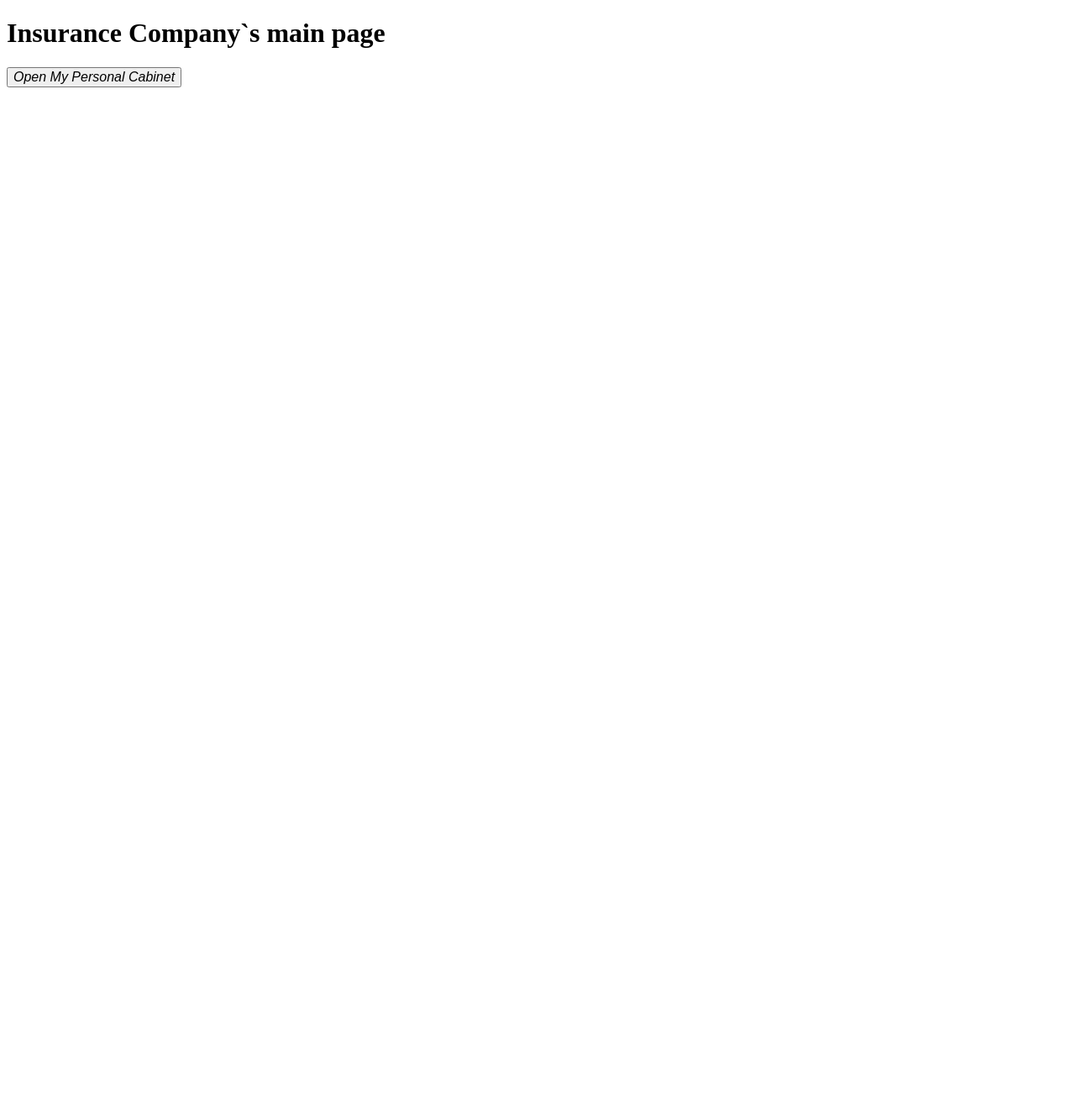
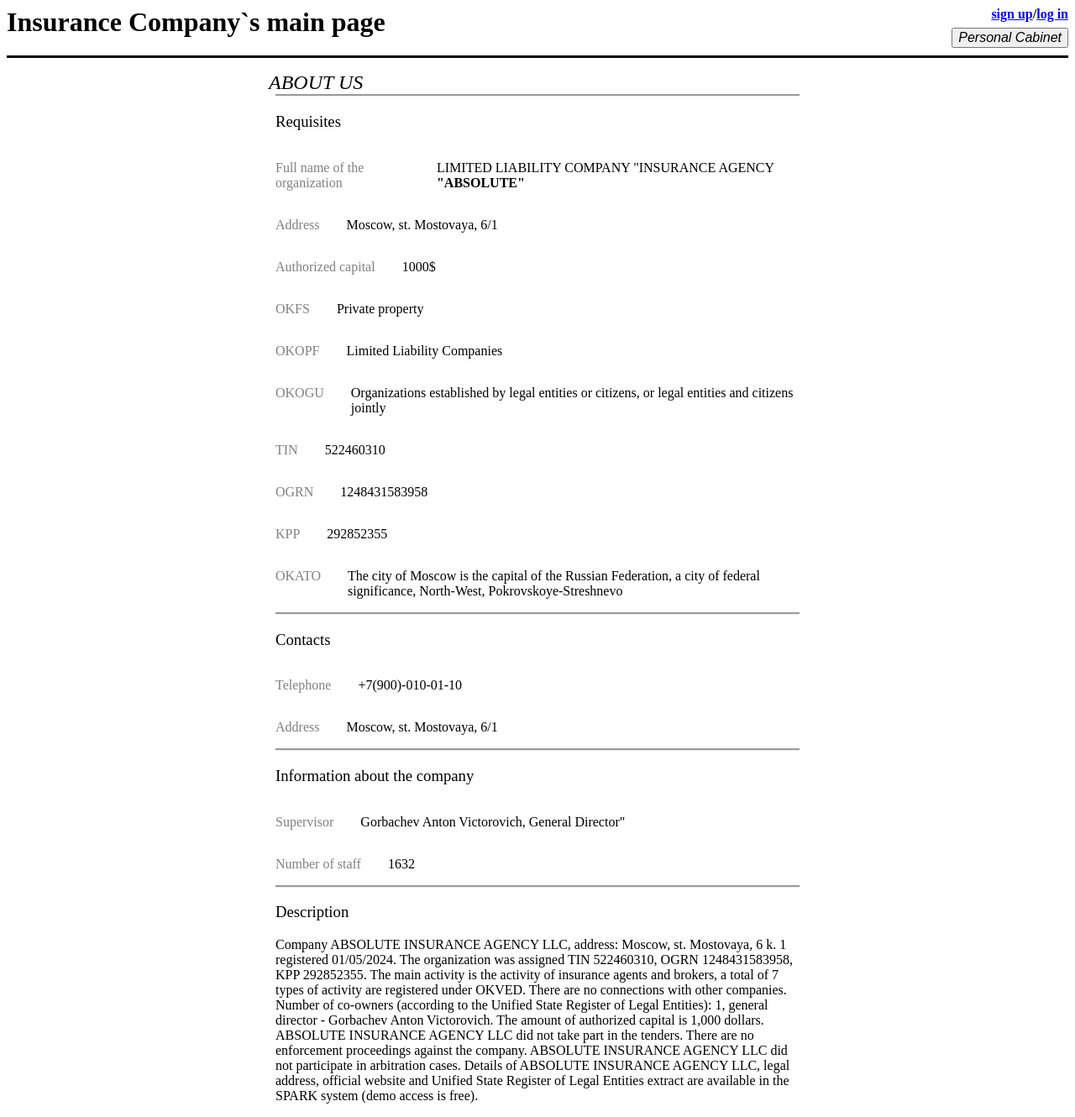
Before and after one commit to DocLivsey/PythonEducation, a Django app: page /insurance/ in a window 1280 px wide. Shown: the whole page at 84% size. Before the commit the page ends 104 px from the top, so only its background shows below. Run offline with Django 5.2, Linux system fonts and the light colour scheme; a user stored in the database is signed in; data comes from the database, SQL or seed files in the repository.

Commit message:
add divs blocks for site`s main page content
change method of logging into your personal account and add signup/login/logout

```diff
--- a/Practical Exercises/Personal Work №6 (Django The Unchained)/mysite/insurance/templates/insurance/index.html
+++ b/Practical Exercises/Personal Work №6 (Django The Unchained)/mysite/insurance/templates/insurance/index.html
@@ -6,18 +6,126 @@
 </head>
 <body>
 	<header>
-		<div>
-			<h1>
+		<div style="display: flex; justify-content: space-between; margin-bottom: 1em; border-bottom: solid">
+			<h1 style="display: inherit; margin-top: 0;">
 				Insurance Company`s main page
 			</h1>
+			<div style="display: inherit; flex-direction: column-reverse; justify-content: flex-end;">
+				{% if show_cabinet %}
+				<div style="display: flex">
+					<a href="/insurance/{{ client.id }}/">
+						<button style="font-style: italic; font-size: 1em">Personal Cabinet</button>
+					</a>
+				</div>
+				{% endif %}
+				<div style="display: inherit; flex-direction: row; justify-content: flex-end;
+				 margin-bottom: 1ex; font-weight: bold">
+					{% if logged_in %}
+					<div>
+						<a href="/insurance/logout/">Log Out</a>
+					</div>
+					{% else %}
+					<div>
+						<a href="/insurance/signup/">sign up</a>
+					</div>
+					/
+					<div>
+						<a href="/insurance/login/">log in</a>
+					</div>
+					{% endif %}
+				</div>
+			</div>
 		</div>
 	</header>
 
 	<main>
 		<div>
-			<a href="/insurance/{{ client.id }}/">
-				<button style="font-style: italic; font-size: 1em">Open My Personal Cabinet</button>
-			</a>
+			<h2 style="font-weight: normal; font-style: italic; padding: 0; margin: 0 13em">ABOUT US</h2>
+			<div style="border-top: groove; padding: 0; margin: 0 20em;">
+				<h3 style="font-weight: normal">Requisites</h3>
+				<div style="display: flex; flex-direction: row;">
+					<p style="margin-right: 2em; color: grey">Full name of the organization</p>
+					<p>LIMITED LIABILITY COMPANY "INSURANCE AGENCY <strong>"ABSOLUTE"</strong></p>
+				</div>
+				<div style="display: flex; flex-direction: row;">
+					<p style="margin-right: 2em; color: grey">Address</p>
+					<p>Moscow, st. Mostovaya, 6/1</p>
+				</div>
+				<div style="display: flex; flex-direction: row;">
+					<p style="margin-right: 2em; color: grey">Authorized capital</p>
+					<p>1000$</p>
+				</div>
+				<div style="display: flex; flex-direction: row;">
+					<p style="margin-right: 2em; color: grey">OKFS</p>
+					<p>Private property</p>
+				</div>
+				<div style="display: flex; flex-direction: row;">
+					<p style="margin-right: 2em; color: grey">OKOPF</p>
+					<p>Limited Liability Companies</p>
+				</div>
+				<div style="display: flex; flex-direction: row;">
+					<p style="margin-right: 2em; color: grey">OKOGU</p>
+					<p>Organizations established by legal entities or citizens, or legal entities and citizens jointly</p>
+				</div>
+				<div style="display: flex; flex-direction: row;">
+					<p style="margin-right: 2em; color: grey">TIN</p>
+					<p>522460310</p>
+				</div>
+				<div style="display: flex; flex-direction: row;">
+					<p style="margin-right: 2em; color: grey">OGRN</p>
+					<p>1248431583958</p>
+				</div>
+				<div style="display: flex; flex-direction: row;">
+					<p style="margin-right: 2em; color: grey">KPP</p>
+					<p>292852355</p>
+				</div>
+				<div style="display: flex; flex-direction: row;">
+					<p style="margin-right: 2em; color: grey">OKATO</p>
+					<p>The city of Moscow is the capital of the Russian Federation, a city of federal significance, North-West, Pokrovskoye-Streshnevo</p>
+				</div>
+			</div>
+
+			<div style="border-top: groove; padding: 0; margin: 0 20em;">
+				<h3 style="font-weight: normal">Contacts</h3>
+				<div style="display: flex; flex-direction: row;">
+					<p style="margin-right: 2em; color: grey">Telephone</p>
+					<p>+7(900)-010-01-10</p>
+				</div>
+				<div style="display: flex; flex-direction: row;">
+					<p style="margin-right: 2em; color: grey">Address</p>
+					<p>Moscow, st. Mostovaya, 6/1</p>
+				</div>
+			</div>
+
+			<div style="border-top: groove; padding: 0; margin: 0 20em;">
+				<h3 style="font-weight: normal">Information about the company</h3>
+				<div style="display: flex; flex-direction: row;">
+					<p style="margin-right: 2em; color: grey">Supervisor</p>
+					<p>Gorbachev Anton Victorovich, General Director"</p>
+				</div>
+				<div style="display: flex; flex-direction: row;">
+					<p style="margin-right: 2em; color: grey">Number of staff</p>
+					<p>1632</p>
+				</div>
+			</div>
+
+			<div style="border-top: groove; padding: 0; margin: 0 20em;">
+				<h3 style="font-weight: normal">Description</h3>
+				<div>
+					<p>
+						Company ABSOLUTE INSURANCE AGENCY LLC, address: Moscow, st. Mostovaya, 6 k. 1 registered 01/05/2024.
+						The organization was assigned TIN 522460310, OGRN 1248431583958, KPP 292852355. The main activity is the
+						activity of insurance agents and brokers, a total of 7 types of activity are registered under OKVED.
+						There are no connections with other companies.
+						Number of co-owners (according to the Unified State Register of Legal Entities): 1, general director -
+						Gorbachev Anton Victorovich. The amount of authorized capital is 1,000 dollars.
+						ABSOLUTE INSURANCE AGENCY LLC did not take part in the tenders. There are no enforcement proceedings against
+						the company. ABSOLUTE INSURANCE AGENCY LLC did not participate in arbitration cases.
+						Details of ABSOLUTE INSURANCE AGENCY LLC, legal address, official website and Unified State Register of
+						Legal Entities extract are available in the SPARK system (demo access is free).
+					</p>
+				</div>
+			</div>
 		</div>
 	</main>
 </body>
```
